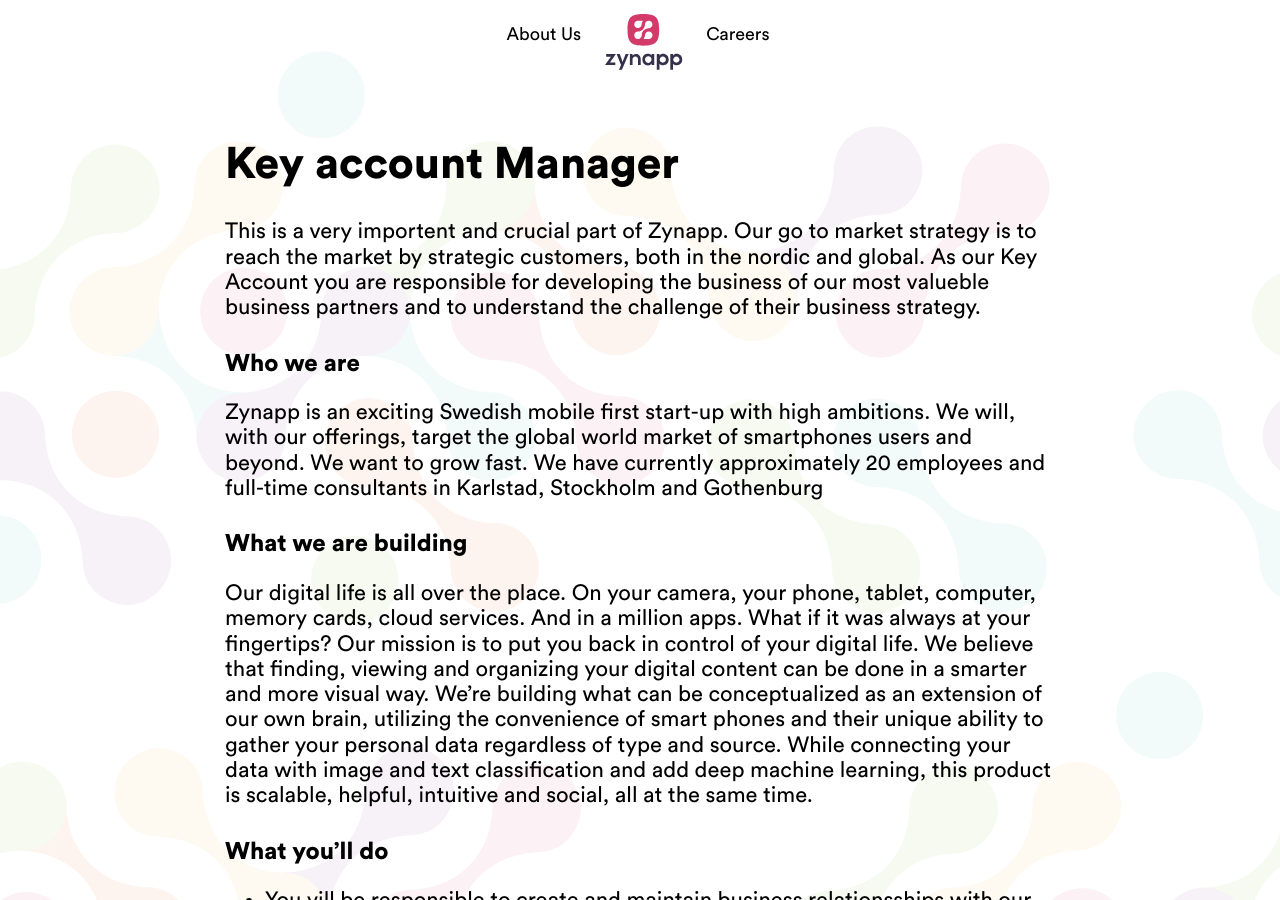
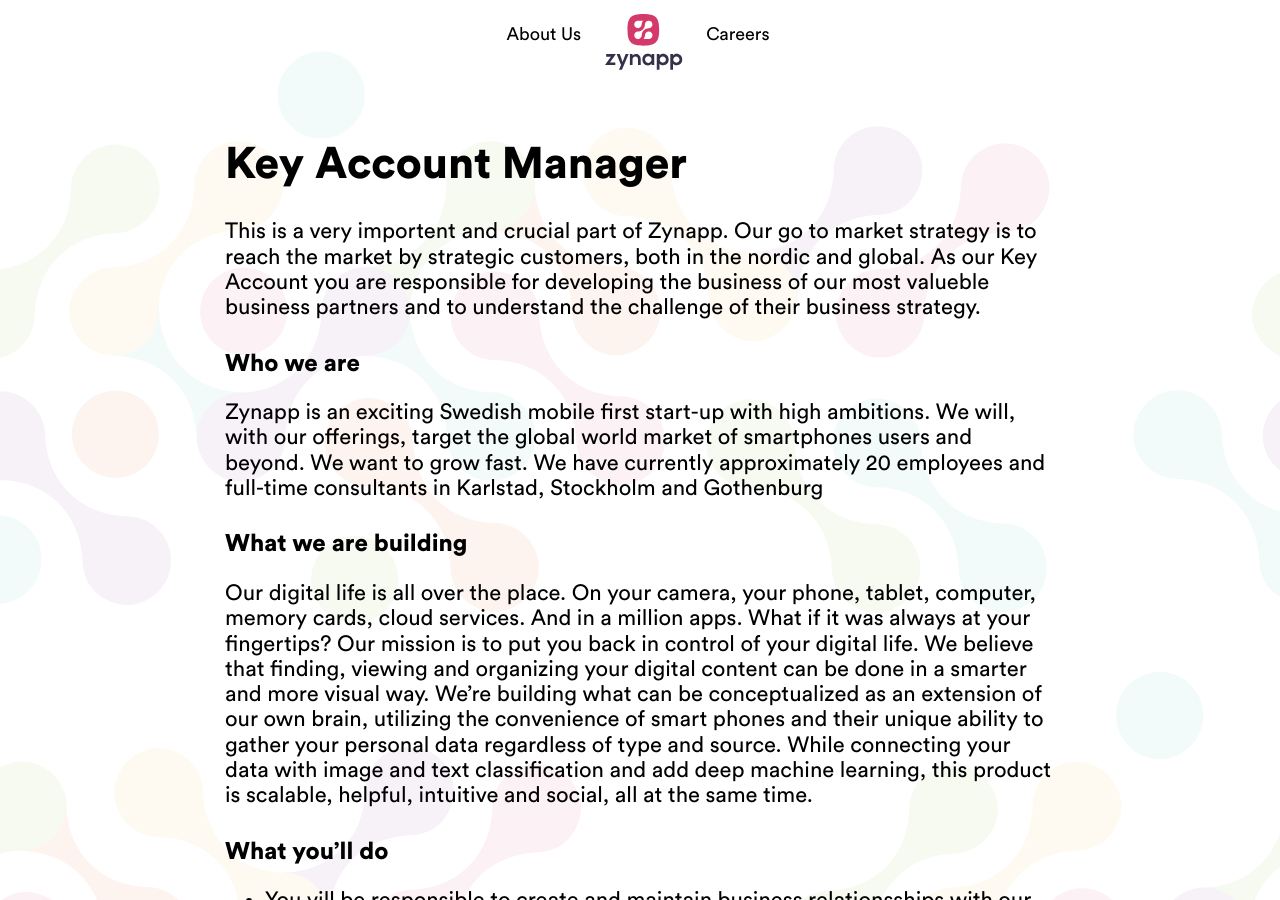
Before and after one commit to kristoffernolgren/zynapp, a Jekyll site: the page built from _jobs/key-account-manager.md, in a window 1280 px wide and 900 px high. Built offline with Jekyll 4.4.1, drawn with Linux system fonts in a browser that asks for light colours.

Commit message:
capitalize.

```diff
--- a/_jobs/key-account-manager.md
+++ b/_jobs/key-account-manager.md
@@ -1,5 +1,5 @@
 ---
-name: Key account Manager
+name: Key Account Manager
 ---
 This is a very importent and crucial part of Zynapp. Our go to market strategy is to reach the market by strategic customers, both in the nordic and global. As our Key Account you are responsible for developing the business of our most valueble business partners and to understand the challenge of their business strategy.
 
```
